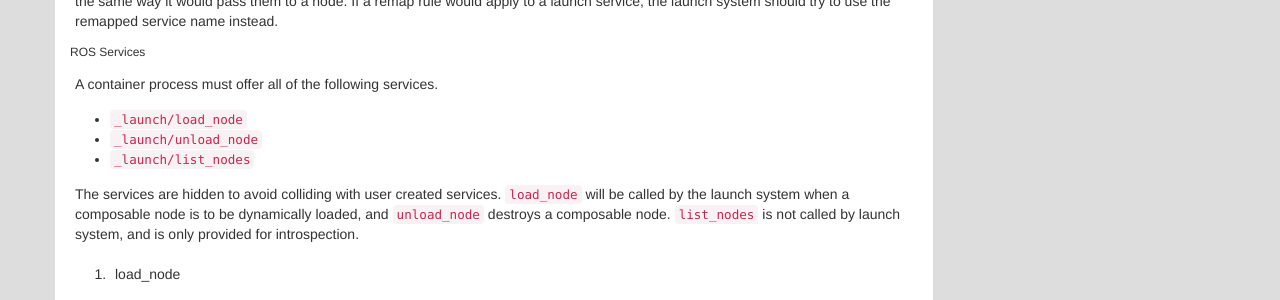
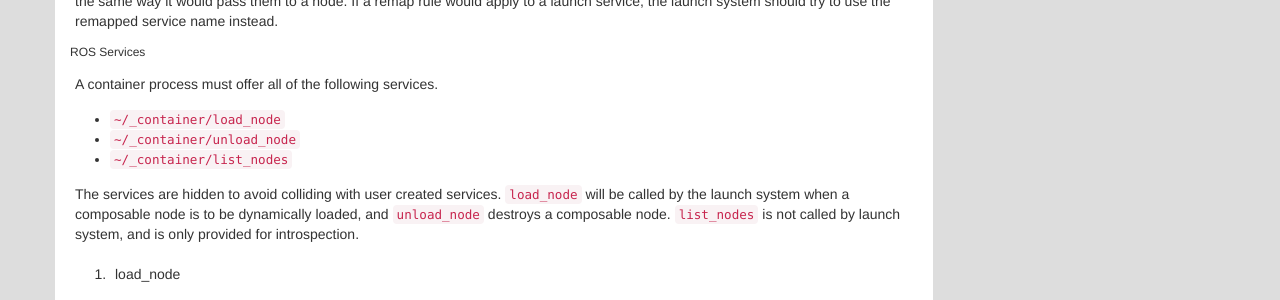
Before and after one commit to ros2/design, a Jekyll site: the page built from articles/150_roslaunch.md, in a window 1280 px wide and 900 px high, scrolled down 11826 px. Shown: the part 148-448 px from the top of the window. Built offline with Jekyll 4.4.1, drawn with Linux system fonts in a browser that asks for light colours; nearby versions of some CDN libraries.

Commit message:
_launch/ -> ~/_container/
Signed-off-by: Shane Loretz <sloretz@osrfoundation.org>

```diff
--- a/articles/150_roslaunch.md
+++ b/articles/150_roslaunch.md
@@ -514,9 +514,9 @@ If a remap rule would apply to a launch service, the launch system should try to
 ###### ROS Services
 A container process must offer all of the following services.
 
-* `_launch/load_node`
-* `_launch/unload_node`
-* `_launch/list_nodes`
+* `~/_container/load_node`
+* `~/_container/unload_node`
+* `~/_container/list_nodes`
 
 The services are hidden to avoid colliding with user created services.
 `load_node` will be called by the launch system when a composable node is to be dynamically loaded, and `unload_node` destroys a composable node.
```
